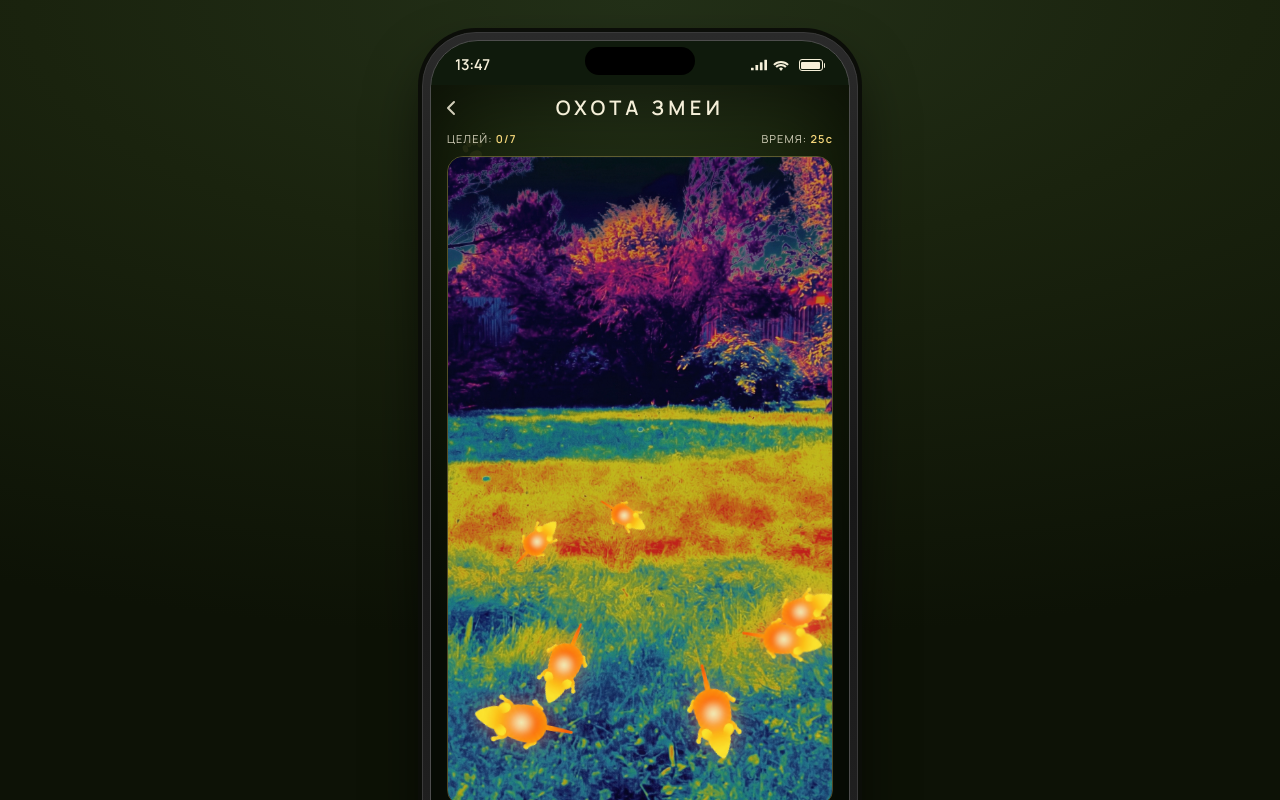
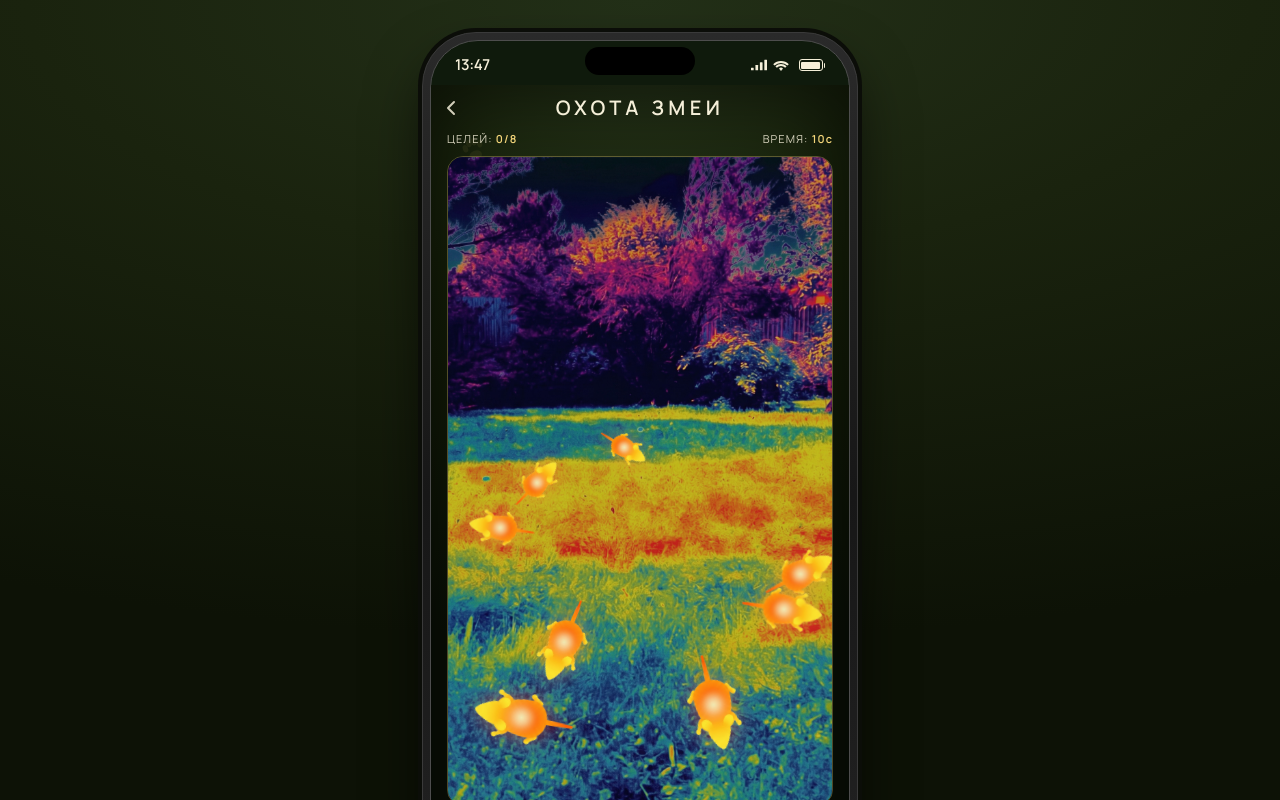
Before and after one commit to L1ttleWizard/animal-vision-ar, a Next.js app: page /games/snake-hunt in a window 1280 px wide. Shown: the top 800 px of the page. Built offline with nearby package versions, Linux system fonts and the light colour scheme.

Commit message:
prey spawn zone and play time adjustments

```diff
--- a/src/app/(main)/games/snake-hunt/page.tsx
+++ b/src/app/(main)/games/snake-hunt/page.tsx
@@ -16,8 +16,8 @@ type Mouse = {
   alive: boolean;
 };
 
-const ROUND_SECONDS = 30;
-const PREY_COUNT = 7;
+const ROUND_SECONDS = 15;
+const PREY_COUNT = 8;
 
 // Mouse PNG is 338×660 (≈ 0.512 aspect). Box width is derived from height.
 const MOUSE_ASPECT = 338 / 660;
@@ -25,7 +25,7 @@ const MOUSE_ASPECT = 338 / 660;
 // Meadow band — empirically the lower part of thermal_background.jpg
 // (above this is the tree line / sky). Keep mice inside this band so they
 // look like they sit on the grass.
-const MEADOW_Y_MIN = 50; // % from top of play area
+const MEADOW_Y_MIN = 38; // % from top of play area
 const MEADOW_Y_MAX = 90; // % from top of play area
 
 function makePrey(count: number): Mouse[] {
```
